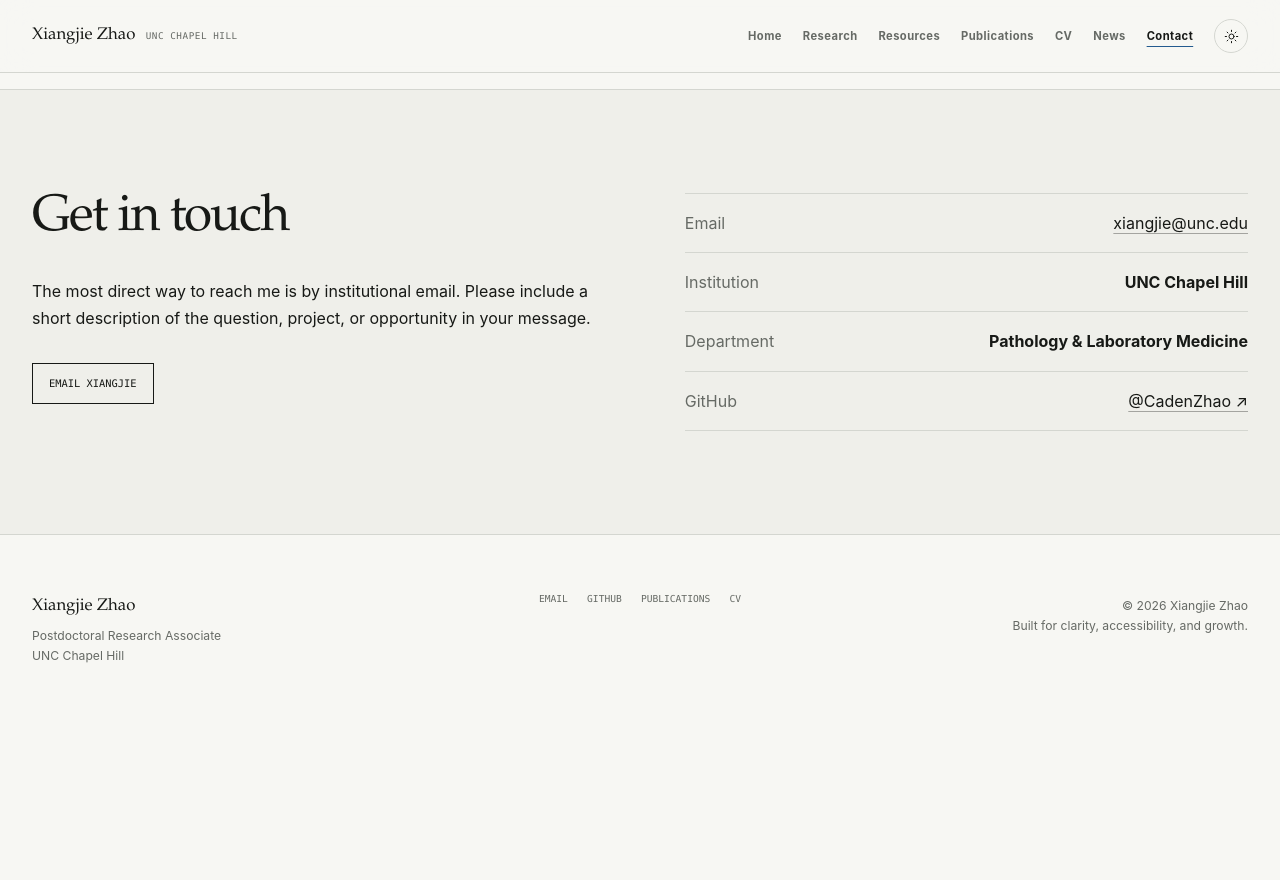
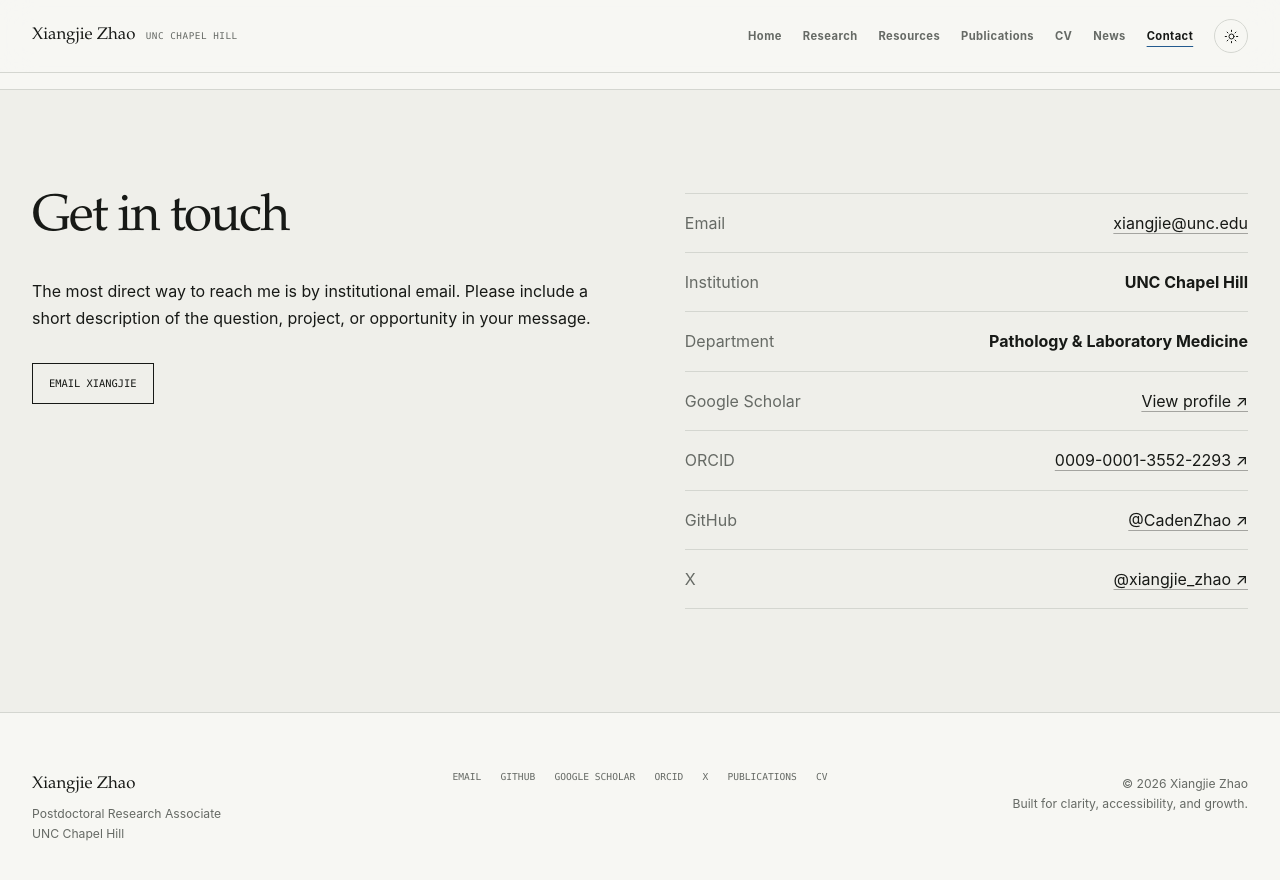
Before and after one commit to CadenZhao/CadenZhao.github.io, a Jekyll site: the page built from contact.md, in a window 1280 px wide and 900 px high, scrolled down 526 px. Shown: the top 880 px of the window. Built offline with Jekyll 4.4.1, drawn with Linux system fonts in a browser that asks for light colours; before the commit the page ends 1248 px from its top, so only the background shows below that.

Commit message:
Add academic profile links

```diff
--- a/_config.yml
+++ b/_config.yml
@@ -29,6 +29,9 @@ nav:
 
 profiles:
   github: https://github.com/CadenZhao
+  scholar: https://scholar.google.com/citations?user=Zciuz_0AAAAJ
+  orcid: https://orcid.org/0009-0001-3552-2293
+  x: https://x.com/xiangjie_zhao
 
 exclude:
   - README.md
--- a/_layouts/default.html
+++ b/_layouts/default.html
@@ -64,6 +64,9 @@
         <div class="footer-links" aria-label="Footer links">
           <a href="mailto:{{ site.email }}">Email</a>
           <a href="{{ site.profiles.github }}" rel="me">GitHub</a>
+          <a href="{{ site.profiles.scholar }}" rel="me">Google Scholar</a>
+          <a href="{{ site.profiles.orcid }}" rel="me">ORCID</a>
+          <a href="{{ site.profiles.x }}" rel="me">X</a>
           <a href="{{ '/publications/' | relative_url }}">Publications</a>
           <a href="{{ '/cv/' | relative_url }}">CV</a>
         </div>
--- a/contact.md
+++ b/contact.md
@@ -22,7 +22,10 @@ description: Contact Xiangjie Zhao for research collaborations and professional
       <li><span>Email</span><a href="mailto:xiangjie@unc.edu">xiangjie@unc.edu</a></li>
       <li><span>Institution</span><strong>UNC Chapel Hill</strong></li>
       <li><span>Department</span><strong>Pathology &amp; Laboratory Medicine</strong></li>
+      <li><span>Google Scholar</span><a href="{{ site.profiles.scholar }}">View profile ↗</a></li>
+      <li><span>ORCID</span><a href="{{ site.profiles.orcid }}">0009-0001-3552-2293 ↗</a></li>
       <li><span>GitHub</span><a href="https://github.com/CadenZhao">@CadenZhao ↗</a></li>
+      <li><span>X</span><a href="{{ site.profiles.x }}">@xiangjie_zhao ↗</a></li>
     </ul>
   </div>
 </section>
```
